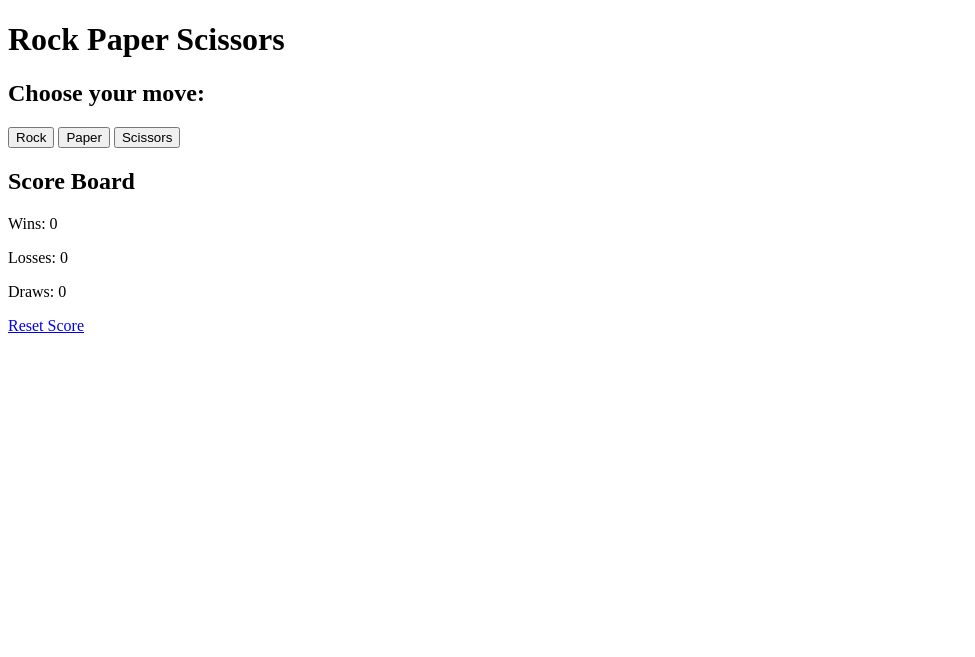
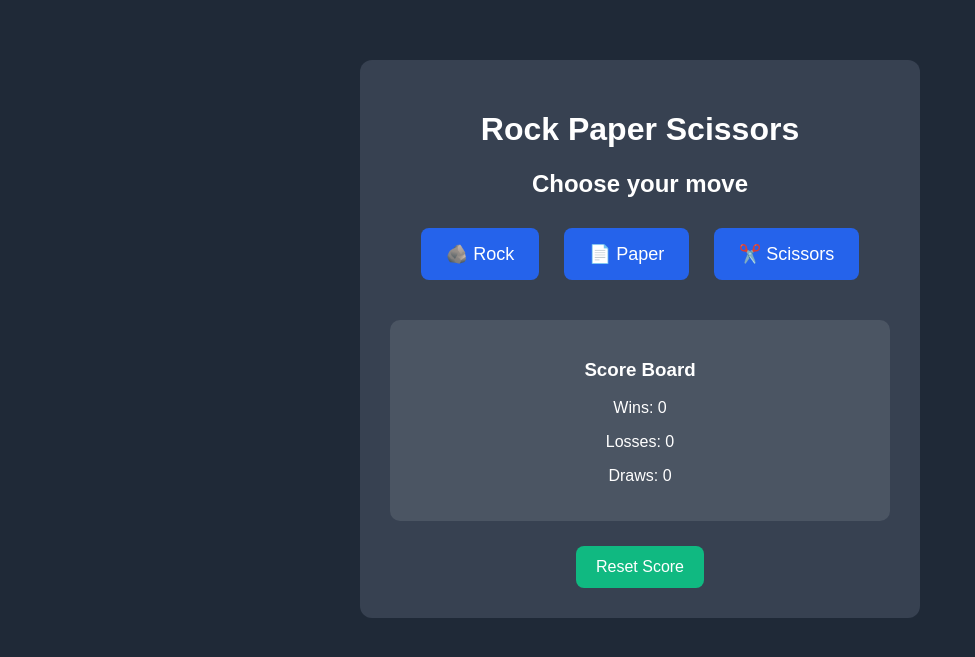
Before and after one commit to Priya-RP-13/Rock_Paper_Scissor, a Flask app: page / in a window 1280 px wide. Shown: the top 657 px of the page, without its empty margins (0-975 px from the left). Run offline with Flask 3, Linux system fonts and the light colour scheme.

Commit message:
completed full project

```diff
--- a/app.py
+++ b/app.py
@@ -1,9 +1,9 @@
-from random import random
-
-from flask import Flask, redirect, request, session, url_for
-from flask import render_template
+from flask import Flask, session, render_template, request, redirect, url_for
+import random
 
 app = Flask(__name__)
+app.secret_key = 'rock,paper,scissors'
+
 choices = ['rock', 'paper', 'scissors']
 
 def get_winner(user, computer):
@@ -11,45 +11,50 @@ def get_winner(user, computer):
         return "Draw!"
 
     if (
-      (user == 'rock' and computer == 'scissors') or
-      (user == 'paper' and computer == 'rock') or
-      (user == 'scissors' and computer == 'paper')
+        (user == 'rock' and computer == 'scissors') or
+        (user == 'paper' and computer == 'rock') or
+        (user == 'scissors' and computer == 'paper')
     ):
-        return "user wins!"
-    return "computer wins!"
+        return "User wins!"  # Capitalized for consistent checking
+    return "Computer wins!"
 
 @app.route('/')
 def home():
+    # Initialize score session tracker keys
     if "wins" not in session:
+        session["wins"] = 0
+        session["losses"] = 0
+        session["draw"] = 0  # 🌟 Key is "draw" (singular)
 
-      session["wins"] = 0
-      session["losses"] = 0
-      session["draws"] = 0
+    return render_template('index.html')  # Flask passes session to templates automatically
 
-    return render_template('index.html',session=session)
-@app.route('/play',methods=['POST'])
+@app.route('/play', methods=['POST'])
 def play():
     user_choice = request.form['choice']
     computer_choice = random.choice(choices)
     winner = get_winner(user_choice, computer_choice)
 
-    if winner == "user wins!":
+    # 🌟 Fixed case-matching and matched session keys perfectly:
+    if winner == "User wins!":
         session["wins"] += 1
-    elif winner == "computer wins!":
+    elif winner == "Computer wins!":
         session["losses"] += 1
     else:
-        session["draws"] += 1
-    return render_template('results.html',
-                           user_choice=user_choice,
-                           computer_choice=computer_choice,
-                           winner=winner,
-                           session=session)
+        session["draw"] += 1  # 🌟 Changed from "draws" to match home() initialization
 
-@app.route('/reset', methods=['POST'])
+    return render_template(
+        'results.html',
+        user_choice=user_choice,  # Fixed variable name to match template usage
+        computer_choice=computer_choice,
+        winner=winner
+    )
+
+@app.route('/reset')
 def reset():
     session["wins"] = 0
     session["losses"] = 0
-    session["draws"] = 0
+    session["draw"] = 0
     return redirect(url_for('home'))
+
 if __name__ == '__main__':
     app.run(debug=True)
--- a/static/style.css
+++ b/static/style.css
@@ -0,0 +1,78 @@
+body{
+    margin:0;
+    padding:0;
+    font-family:Arial, Helvetica, sans-serif;
+    background:#1f2937;
+    color:white;
+}
+
+.container{
+    width:500px;
+    margin:60px auto;
+    background:#374151;
+    padding:30px;
+    border-radius:12px;
+    text-align:center;
+}
+
+button{
+
+    padding:15px 25px;
+
+    margin:10px;
+
+    font-size:18px;
+
+    cursor:pointer;
+
+    border:none;
+
+    border-radius:8px;
+
+    background:#2563eb;
+
+    color:white;
+
+}
+
+button:hover{
+
+    background:#1d4ed8;
+
+}
+
+.score{
+
+    margin-top:30px;
+
+    background:#4b5563;
+
+    padding:20px;
+
+    border-radius:10px;
+
+}
+
+a{
+
+    display:inline-block;
+
+    margin-top:25px;
+
+    padding:12px 20px;
+
+    background:#10b981;
+
+    color:white;
+
+    text-decoration:none;
+
+    border-radius:8px;
+
+}
+
+a:hover{
+
+    background:#059669;
+
+}
--- a/templates/index.html
+++ b/templates/index.html
@@ -1,28 +1,46 @@
 <!DOCTYPE html>
-<html>
+<html lang="en">
 <head>
+    <meta charset="UTF-8">
+    <meta name="viewport" content="width=device-width, initial-scale=1.0">
     <title>Rock Paper Scissors</title>
+    <!-- 1. FIXED: Removed the accidental single quote inside href -->
     <link rel="stylesheet" href="{{ url_for('static', filename='style.css') }}">
 </head>
 <body>
+
 <div class="container">
     <h1>Rock Paper Scissors</h1>
-            <h2> Choose your move: </h2>
+    <h2>Choose your move</h2>
+
+    <!-- 2. FIXED: Removed the leading single quote from the action attribute -->
+    <!-- 💡 Note: Changed values to lowercase ('rock') to match your backend array rules -->
     <form action="/play" method="POST">
-                <button type="submit" name="move" value="rock">Rock</button>
-                <button type="submit" name="move" value="paper">Paper</button>
-                <button type="submit" name="move" value="scissors">Scissors</button>
+        <button type="submit" name="choice" value="rock">
+            🪨 Rock
+        </button>
+
+        <button type="submit" name="choice" value="paper">
+            📄 Paper
+        </button>
+
+        <button type="submit" name="choice" value="scissors">
+            ✂️ Scissors
+        </button>
     </form>
 
-
     <div class="score">
-            <h2>Score Board</h2>
+        <h3>Score Board</h3>
+        <!-- 3. FIXED: Changed session.draws to session.draw to match your app.py -->
         <p>Wins: {{ session.wins }}</p>
         <p>Losses: {{ session.losses }}</p>
-            <p>Draws: {{ session.draws }}</p>
+        <p>Draws: {{ session.draw }}</p>
     </div>
 
-        <a href="/reset">Reset Score</a>
+    <a href="/reset" class="reset-btn">
+        Reset Score
+    </a>
 </div>
+
 </body>
 </html>
```
Also changed, not shown: templates/results.html (+26 -12 lines). Lines whose indentation alone changed are shown as unchanged.
